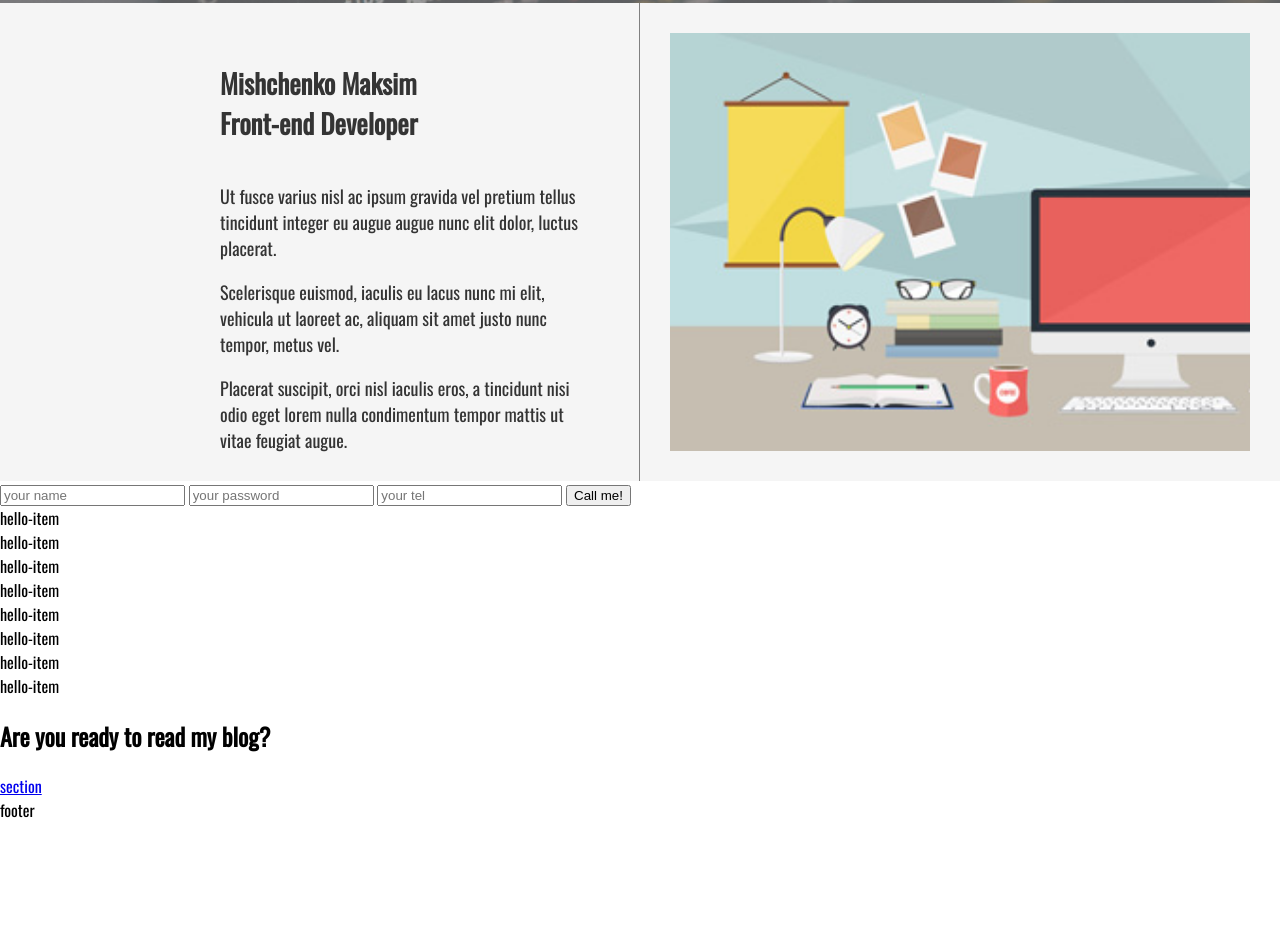
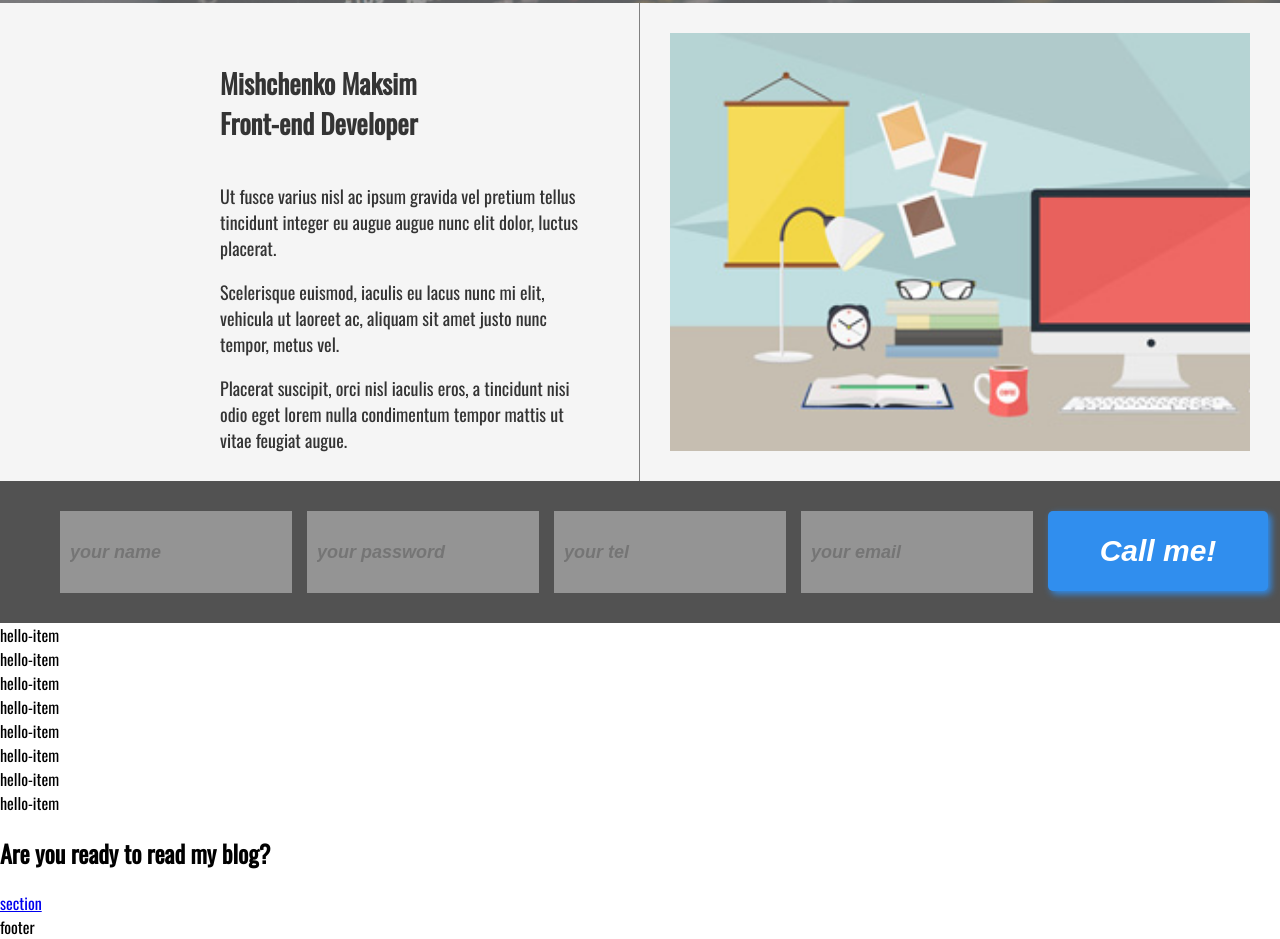
Before and after one commit to MishchenkoMaksim/landing-page, a website: page project/index.html in a window 1280 px wide. Shown: the part 784-1723 px from the top of the page. Before the commit the page ends 1606 px from the top, so only its background shows below. Drawn offline with nearby package versions, Linux system fonts and the light colour scheme.

Commit message:
Добавлен файл _sect_connection.scss
Сделан блок connection

```diff
--- a/project/index.html
+++ b/project/index.html
@@ -20,7 +20,7 @@
         </div>
     </header>
 
-    <section class="sect_about land-sect">
+    <section class="sect_about">
         <div class="container grid">
             <div class="writeleft">
                 <h2>Mishchenko Maksim<br />Front-end Developer</h2>
@@ -36,10 +36,15 @@
     </section>
 
     <section class="connection">
-        <input type="text" id="name" placeholder="your name" />
-        <input type="password" id="pswrd" placeholder="your password" />
-        <input type="tel" id="tel" placeholder="your tel" />
-        <input type="button" id="btn" value="Call me!" />
+        <div class="container">
+            <form class="grid">
+                <div><input type="text" name="name" autocomplete="off" placeholder="your name" value="" /></div>
+                <div><input type="password" name="name" autocomplete="off" placeholder="your password" value="" /></div>
+                <div><input type="tel" name="name" autocomplete="off" placeholder="your tel" value="" /></div>
+                <div><input type="email" name="name" autocomplete="off" placeholder="your email" value="" /></div>
+                <div><input type="button" class="button btn-css" value="Call me!"></div>
+            </form>
+        </div>
     </section>
 
     <section class="section-img">
--- /dev/null
+++ b/project/scss/_sect_connection.scss
@@ -0,0 +1,51 @@
+
+
+.connection {
+    padding: $main_size*3 $zero_size;
+    background-color: darken($color_grey, 18);
+
+    .container {
+        max-width: $size-width*12+px;
+        margin: auto;
+        padding: $zero_size $main_size*2;
+    }
+
+        form {
+            grid-template-columns: repeat(5, 1fr);
+            grid-gap: $main_size*1.5;
+
+            padding: {
+                left: $main_size*2;
+                right: $main_size*2;
+            }
+        }
+
+        input {
+            border: none;
+            width: $main_size * 22;
+            height: $main_size * 8;
+            font-family: $font-family-secondary;
+            background-color: lighten($color_grey, 8);
+            transition: background-color 0.6s ease;
+            color: $color_dark;
+            outline: none;
+            color: $color_dark;
+            font-size: $main_size + 8px;
+            font-weight: bold;
+            font-style: italic;
+            padding-left: $main_size;
+
+            &:focus {
+                background-color: lighten($color_grey, 46);
+            }
+        }
+
+        input[type="button"] {
+            background-color: $color_blue;
+            border-radius: 5px;
+            font-size: $main_size*3;
+            padding: $main_size * 1.45;
+            margin-top: $zero_size;
+            color: white;
+        }
+    }
--- a/project/scss/main.scss
+++ b/project/scss/main.scss
@@ -5,6 +5,7 @@ $full_height: 787px;
 $padd_bottom:34px;
 $main_font: Oswald;
 $color_orange: orange;
+$size-width: 100;
 $color_dark: #333;
 $color_blue: #308eee;
 $color_green: #56eb1a;
@@ -17,6 +18,7 @@ $position: center;
 
 @import 'buttons';
 @import 'sect_about';
+@import 'sect_connection';
 
 body {
     margin: $zero_size;
```
Also changed, not shown: project/css/scss/main.css.
